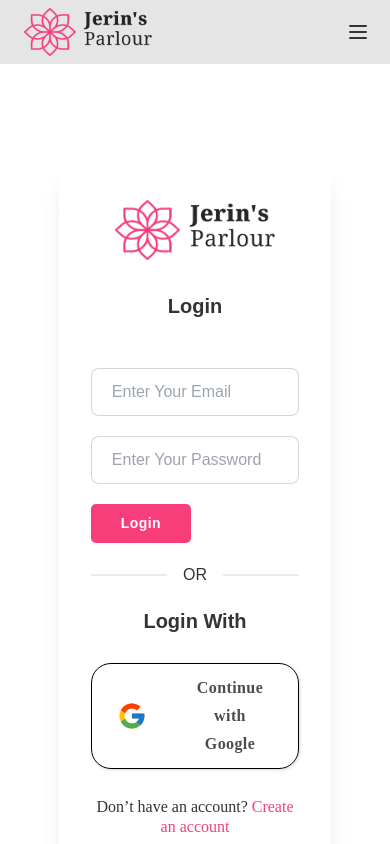
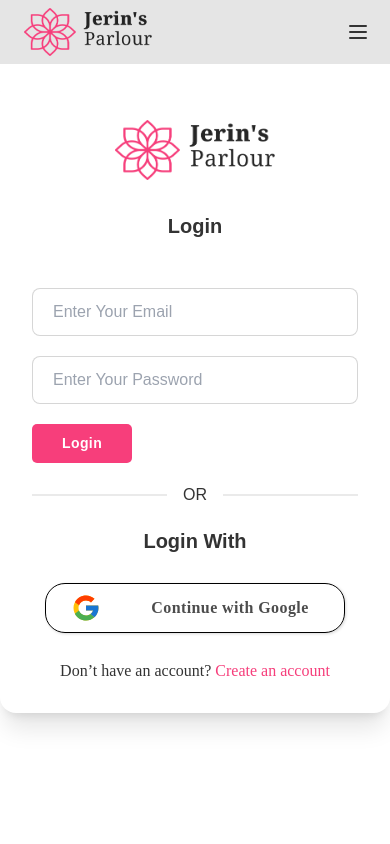
Before and after one commit to rhshuvo44/jerins-parlour, a React (Create React App) app: page /login in a window 390 px wide. Built offline with nearby package versions, Linux system fonts and the light colour scheme; no server answers.

Commit message:
login and signup responsive fix

```diff
--- /dev/null
+++ b/src/hooks/useAdmin.js
@@ -0,0 +1,8 @@
+import { useState } from "react";
+
+const useAdmin = () => {
+  const [admin, setAdmin] = useState(true);
+  return [admin];
+};
+
+export default useAdmin;
--- a/src/pages/Login/Login.js
+++ b/src/pages/Login/Login.js
@@ -39,10 +39,10 @@ const Login = () => {
     signInWithEmailAndPassword(email, password);
   };
   return (
-    <div className="login flex justify-center justify-items-center p-20">
+    <div className="login flex justify-center justify-items-center md:p-20">
       <div className="card mt-20 bg-base-100 shadow-xl">
         <figure className="px-10 pt-10">
-          <img src={logo} alt="logo" className="rounded-xl w-40" />
+          <img src={logo} alt="logo" className="w-40" />
         </figure>
         <div className="card-body items-center text-center">
           <h2 className="card-title">Login</h2>
--- a/src/pages/Login/Signup.js
+++ b/src/pages/Login/Signup.js
@@ -39,7 +39,7 @@ const Signup = () => {
     createUserWithEmailAndPassword(email, password);
   };
   return (
-    <div className="login w-2/4 mx-auto flex flex-col justify-center justify-items-center p-20">
+    <div className="login md:w-2/4 mx-auto flex flex-col justify-center justify-items-center md:p-20">
       <div className="card mt-20 bg-base-100 shadow-xl">
         <div className="card-body">
           <h2 className="card-title">Create an account</h2>
--- a/src/pages/dashboard/Dashboard.js
+++ b/src/pages/dashboard/Dashboard.js
@@ -1,21 +1,27 @@
 import React from "react";
+import { useAuthState } from "react-firebase-hooks/auth";
 import { BiCommand } from "react-icons/bi";
 import {
   FaComment,
   FaLock,
   FaPlus,
   FaShoppingCart,
-    FaUserPlus
+  FaUserPlus,
 } from "react-icons/fa";
-import { NavLink } from "react-router-dom";
+import { NavLink, Outlet } from "react-router-dom";
+import auth from "../../firebase.init";
+import useAdmin from "../../hooks/useAdmin";
 import "../../style/Dashboard.css";
 
 const Dashboard = () => {
+  const [user] = useAuthState(auth);
+  const [admin] = useAdmin(user);
   return (
     <div className="drawer drawer-mobile">
       <input id="my-drawer-2" type="checkbox" className="drawer-toggle" />
       <div className="drawer-content flex flex-col items-center justify-center">
         {/* <!-- Page content here --> */}
+        <Outlet />
         <label
           htmlFor="my-drawer-2"
           className="btn btn-primary drawer-button lg:hidden"
@@ -27,6 +33,8 @@ const Dashboard = () => {
         <label htmlFor="my-drawer-2" className="drawer-overlay"></label>
         <ul className="menu p-4 w-80 bg-[#E5E5E5] gap-y-2 pl-20 mt-16 text-base-content">
           {/* <!-- Sidebar content here --> */}
+          {!admin && (
+            <>
               <li>
                 <NavLink
                   to="/"
@@ -51,6 +59,10 @@ const Dashboard = () => {
                   <FaComment /> review
                 </NavLink>
               </li>
+            </>
+          )}
+          {admin && (
+            <>
               <li>
                 <NavLink
                   to="/"
@@ -83,6 +95,8 @@ const Dashboard = () => {
                   <BiCommand /> Manage Services
                 </NavLink>
               </li>
+            </>
+          )}
         </ul>
       </div>
     </div>
```
Lines whose indentation alone changed are shown as unchanged.
